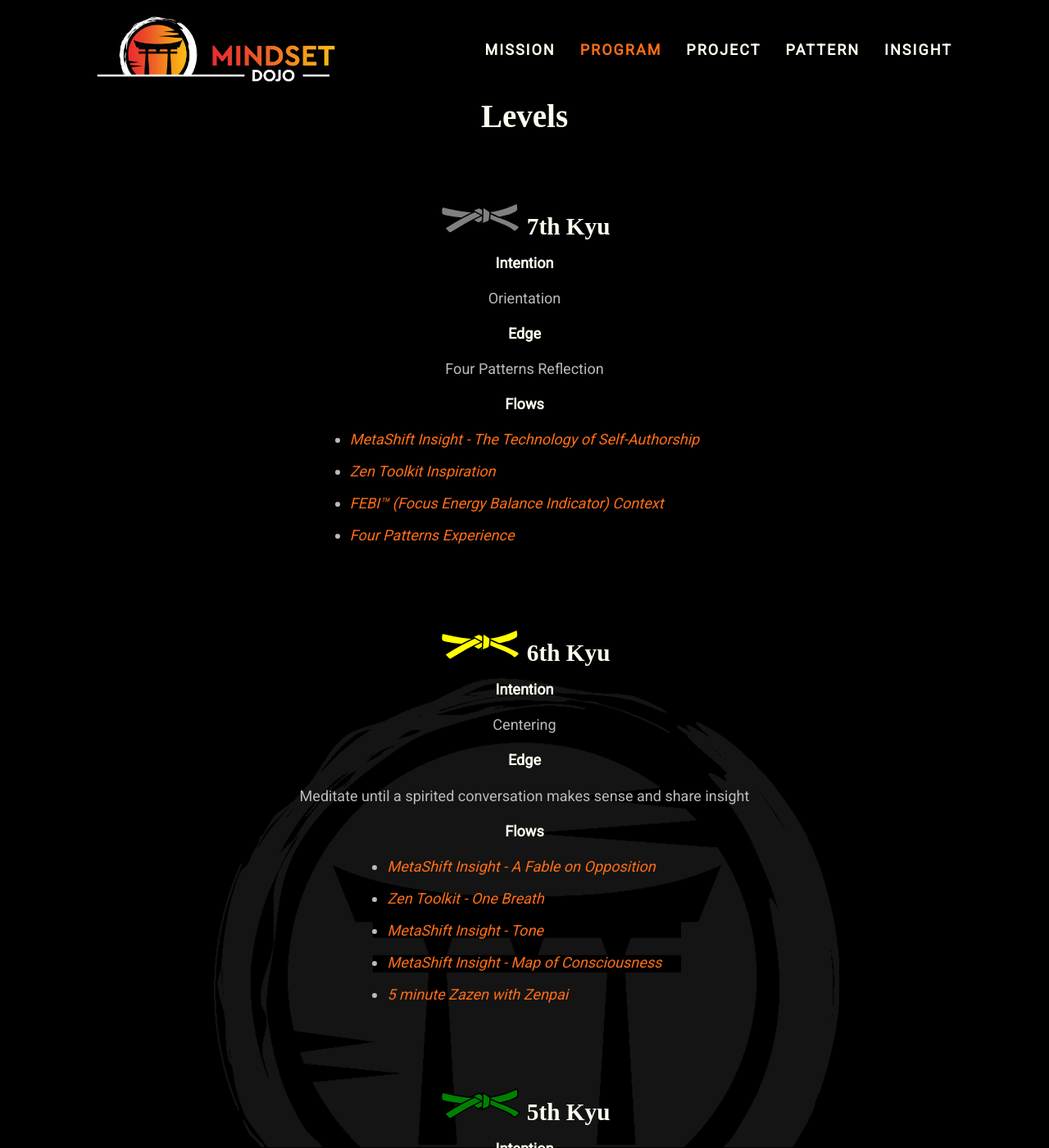
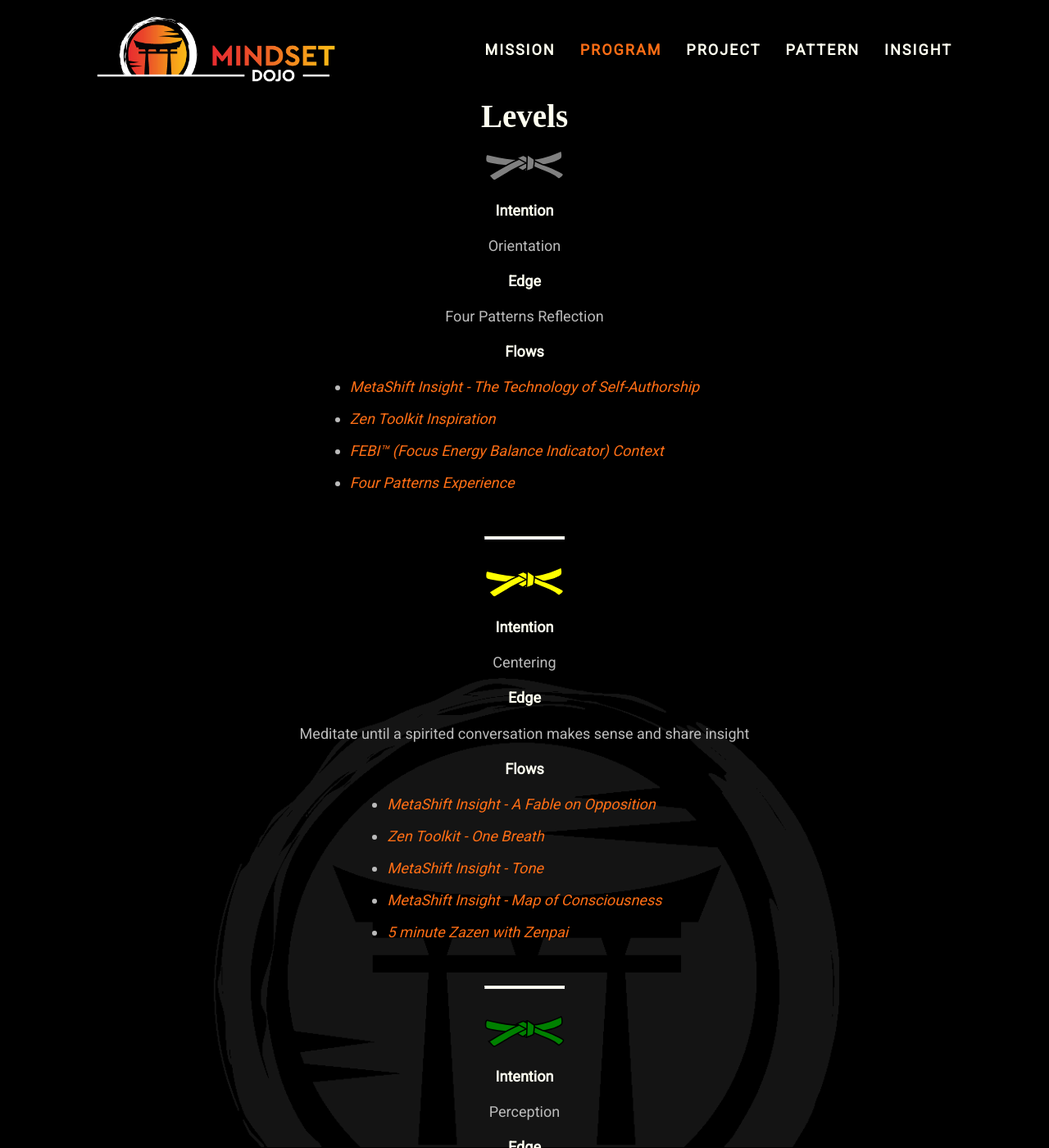
Before and after one commit to mindset-dojo/mindset-dojo.github.io, a Jekyll site: the page built from program.md, in a window 1280 px wide and 1400 px high, scrolled down 1197 px. Shown: the whole window at 82% size. Built offline with Jekyll 4.4.1, drawn with Linux system fonts in a browser that asks for light colours; some web fonts are replaced; some of the changed text lies outside the part shown.

Commit message:
refactor: Levels separate by HR instead

```diff
--- a/_includes/sections/levels.html
+++ b/_includes/sections/levels.html
@@ -9,32 +9,29 @@ section.data expects:
   - items:            array of level objects
 
 Each level item shape:
-  - color:     string    # level color (used by icons/level.svg)
-  - label:     string    # level label, e.g., "7th Kyu"
-  - level:     number    # keeps your schema for reference
-  - intention: string
-  - edge:      string
-  - flows:     array of {label, url}
+  - color:    string    # level color (used by icons/level.svg)
+  - label:    string    # level label, e.g., "7th Kyu"
+  - level:    number    # keeps your schema for reference
+  - intention:string
+  - edge:     string
+  - flows:    array of {label, url}
 {%- endcomment -%}
 
 {%- assign D = section.data -%}
 {%- if D.items and D.items.size > 0 -%}
-
-  {%- comment -%} Global header {%- endcomment -%}
-  <section class="md-flow levels-header" aria-labelledby="levels-title">
-    {%- if D.label -%}
-      <h2 id="levels-title">{{ D.label }}</h2>
-    {%- endif -%}
-  </section>
+<section class="md-flow">
+  <h2>{{ D.label }}</h2>
 
   {%- for lv in D.items -%}
-  <section class="md-flow level" id="{{ lv.label | slugify }}" aria-labelledby="{{ lv.label | slugify }}-title">
-    <h3 class="level-title" id="{{ lv.label | slugify }}-title">
+    {%- unless forloop.first -%}
+      <hr class="md-level-sep">
+    {%- endunless -%}
+
+    <h3>
       {% include icons/level.svg
-         class="md-level-svg"
-         color=lv.color
-         title=lv.label %}
-      <span>{{ lv.label }}</span>
+        class="md-level-svg"
+        color=lv.color
+        title=lv.label %}
     </h3>
 
     {%- if D.intention_label and lv.intention -%}
@@ -51,19 +48,22 @@ Each level item shape:
       <p><strong>{{ D.flows_label }}</strong></p>
       <ul>
         {%- for f in lv.flows -%}
-          {%- if f.url -%}
-            {%- if f.url | slice: 0, 1 == "/" -%}
-              <li><a href="{{ f.url | relative_url }}">{{ f.label }}</a></li>
-            {%- else -%}
-              <li><a href="{{ f.url }}">{{ f.label }}</a></li>
-            {%- endif -%}
+          {%- if f.url | slice: 0, 1 == "/" -%}
+            <li>
+              <a href="{{ f.url | relative_url }}">
+                {{ f.label }}
+              </a>
+            </li>
           {%- else -%}
-            <li>{{ f.label }}</li>
+            <li>
+              <a href="{{ f.url }}">
+                {{ f.label }}
+              </a>
+            </li>
           {%- endif -%}
         {%- endfor -%}
       </ul>
     {%- endif -%}
-  </section>
   {%- endfor -%}
-
+</section>
 {%- endif -%}
```
Also changed, not shown: other parts of _includes/sections/levels.html (+1 -1 lines).
